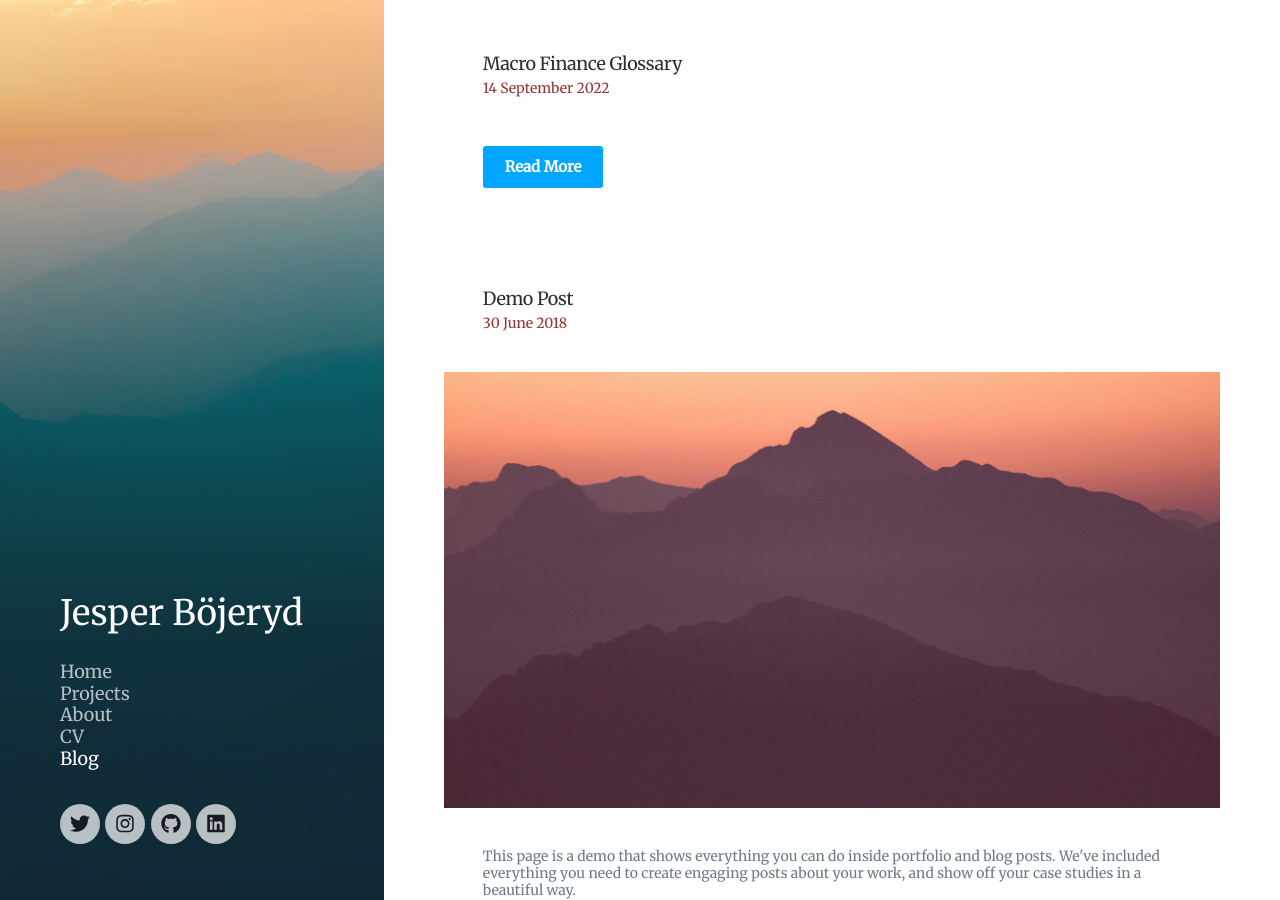
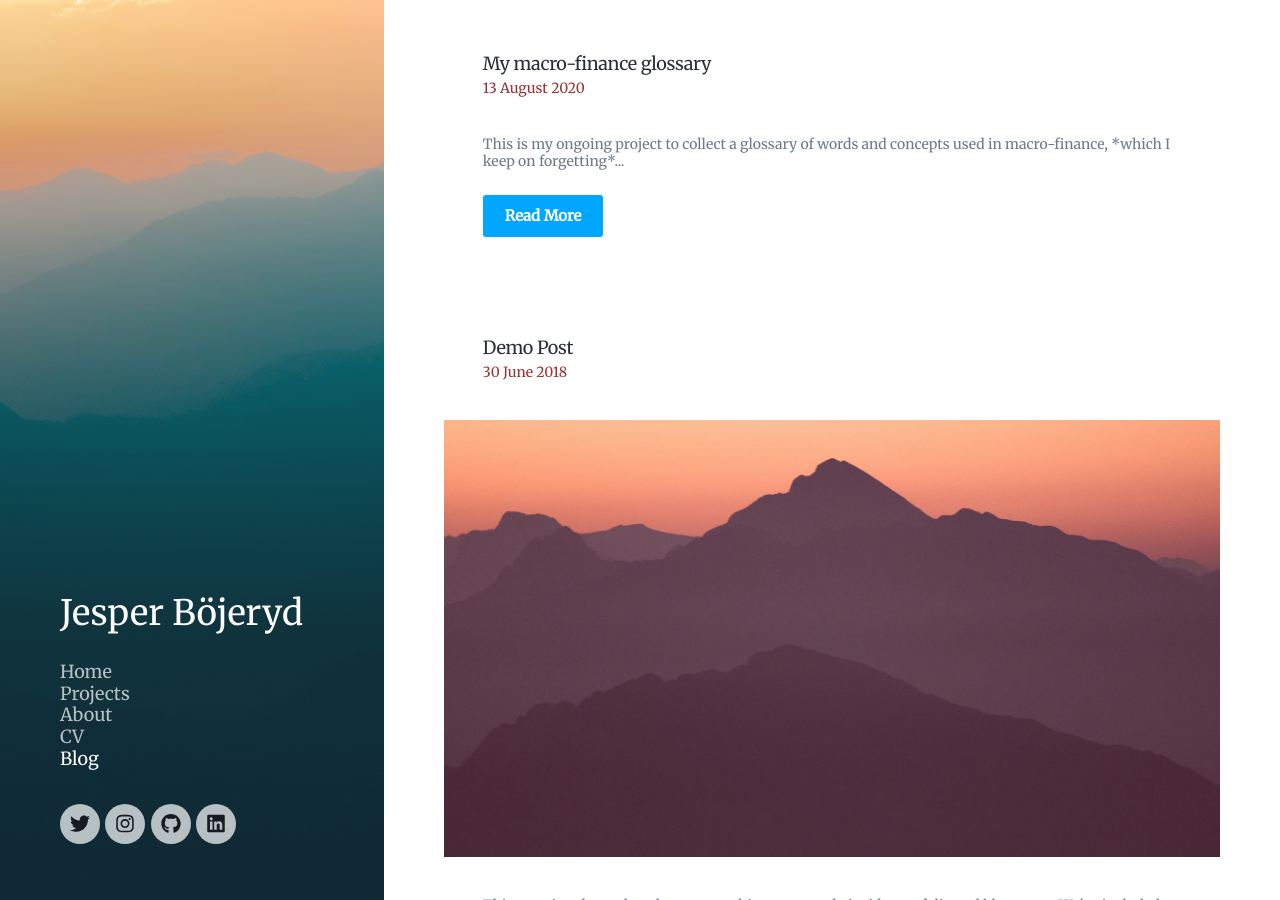
Before and after one commit to bojeryd91/bojeryd91.github.io, a Jekyll site: the page built from blog/index.html, in a window 1280 px wide and 900 px high. Built offline with Jekyll 4.4.1, drawn with Linux system fonts in a browser that asks for light colours; nearby versions of some CDN libraries; some web fonts are replaced; the list of posts is cut into pages by our own code.

Commit message:
Update 2022-09-14-macro-finance-glossary.md

```diff
--- a/_posts/2022-09-14-macro-finance-glossary.md
+++ b/_posts/2022-09-14-macro-finance-glossary.md
@@ -1,4 +1,8 @@
-
+---
+title: 'My macro-finance glossary'
+date: 2020-08-13 00:00:00
+excerpt: This is my ongoing project to collect a glossary of words and concepts used in macro-finance, *which I keep on forgetting*...
+---
 
 I've done some searching online, but so far failed to find any glossary of frequently used macro-finance term. So I started to put together my own. In my experience, a good way to memorize concepts is to write them down in my own words; as I revisit my glossary, I edit definitions, correct my previous misconceptions, and try to condens the text. It's not only a good way to retain the meaning of the terms, but also a chance to practice my writing and reading skills. Enjoy! :)
 
```
